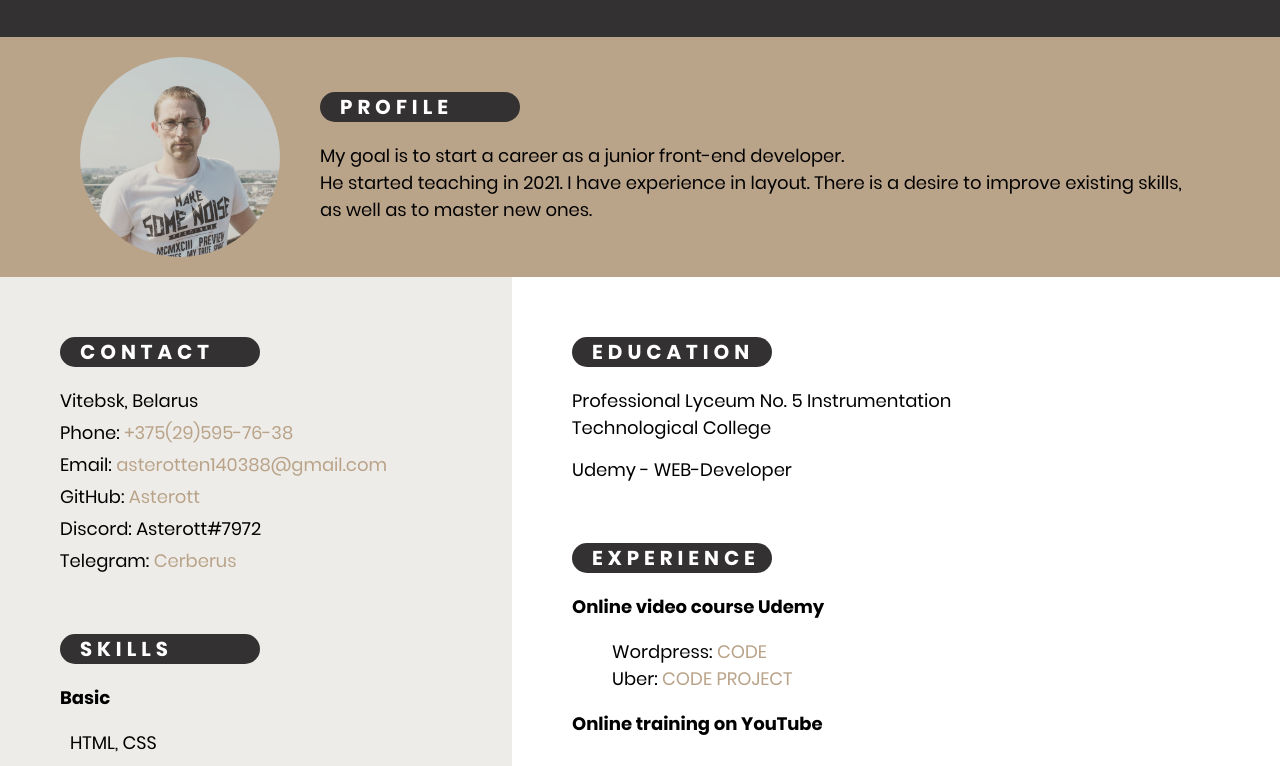
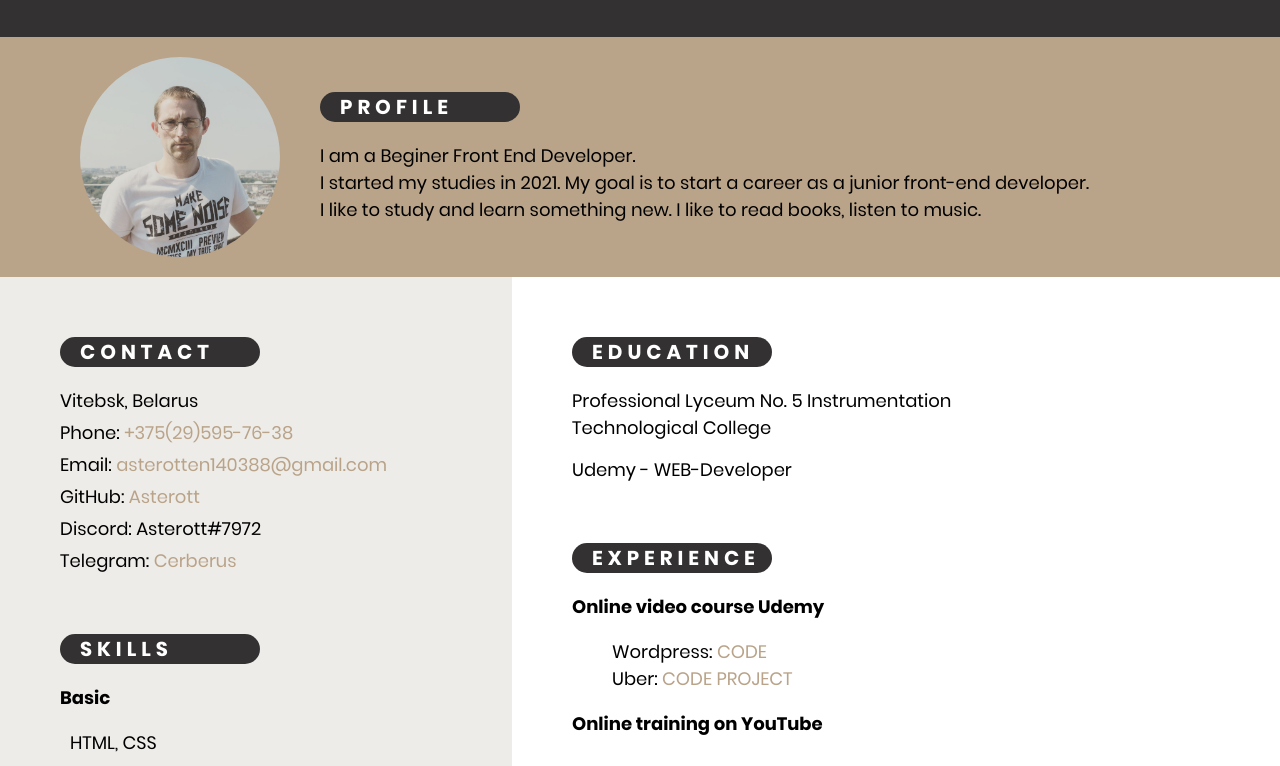
Before and after one commit to Asterott/rsschool-cv, a plain HTML site: page index.html in a window 1280 px wide. Shown: the part 203-969 px from the top of the page. Drawn offline with Linux system fonts and the light colour scheme; files whose address does not match are found by name.

Commit message:
feat: changed profile

```diff
--- a/css/style.css
+++ b/css/style.css
@@ -125,6 +125,7 @@ nav {
 }
 
 .profile__body {
+	flex: 1 1 auto;
 	margin: 0 0 0 40px;
 }
 
--- a/index.html
+++ b/index.html
@@ -49,7 +49,7 @@
 			<section class="name">
 				<div class="container">
 					<div class="name__body">
-						<h1 class="name__title">Yauheni Afanasyeu</h1>
+						<h1 class="name__title">Evgeniy Afanasiev</h1>
 						<div class="name__subtitle">Beginner Front-End Developer</div>
 					</div>
 				</div>
@@ -61,8 +61,11 @@
 						<div class="profile__body">
 							<h2 class="profile__title title">Profile</h2>
 							<div class="profile__text text">
-								My goal is to start a career as a junior front-end developer.<br>
-								He started teaching in 2021. I have experience in layout. There is a desire to improve existing skills, as well as to master new ones.
+								I am a Beginer Front End Developer.<br>
+								I started my studies in 2021. My goal is to start a career as a junior front-end developer.<br>
+								I like to study and learn something new. I like to read books, listen to music.
+								<!-- My goal is to start a career as a junior front-end developer.<br>
+								He started teaching in 2021. I have experience in layout. There is a desire to improve existing skills, as well as to master new ones. -->
 							</div>
 						</div>
 					</div>
```
